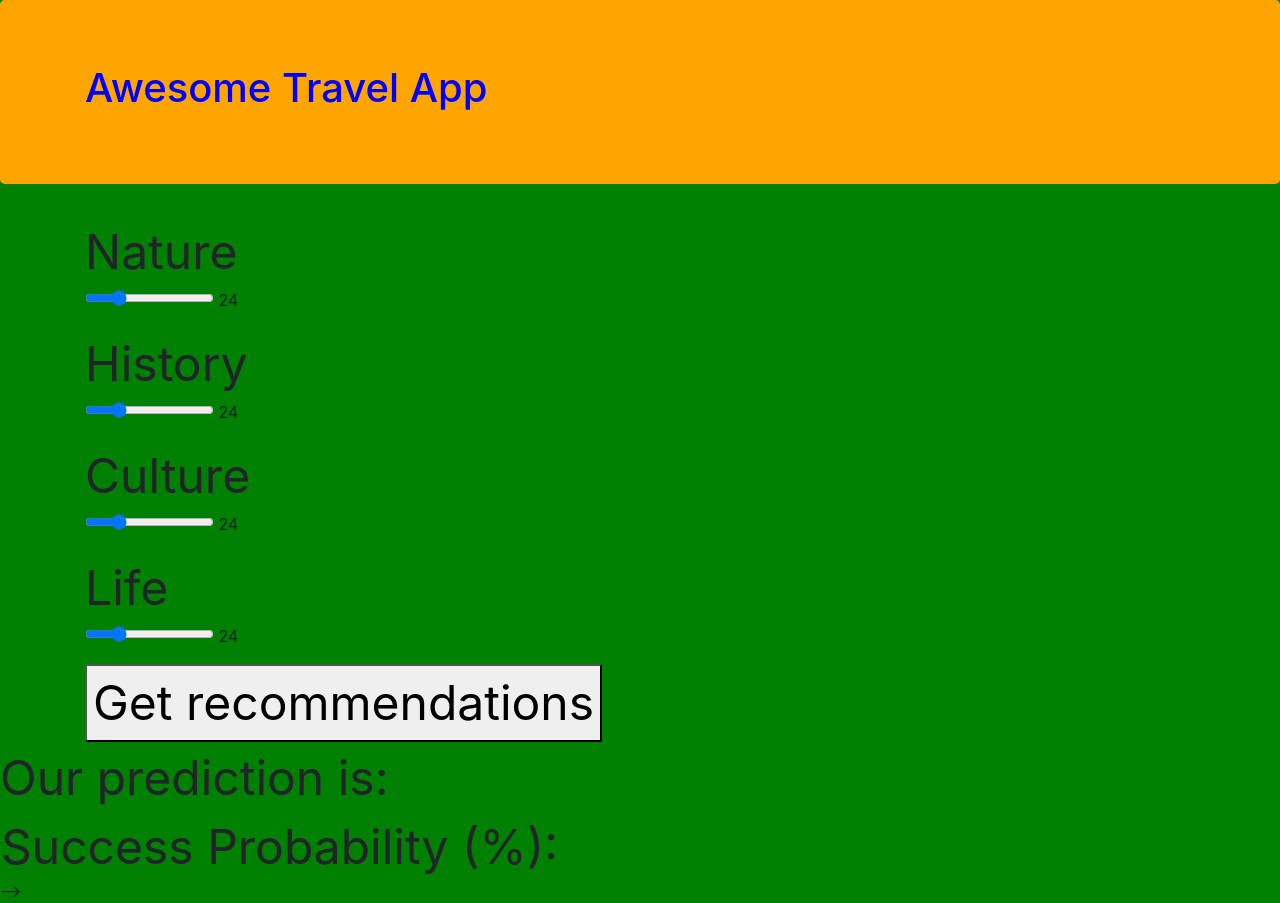
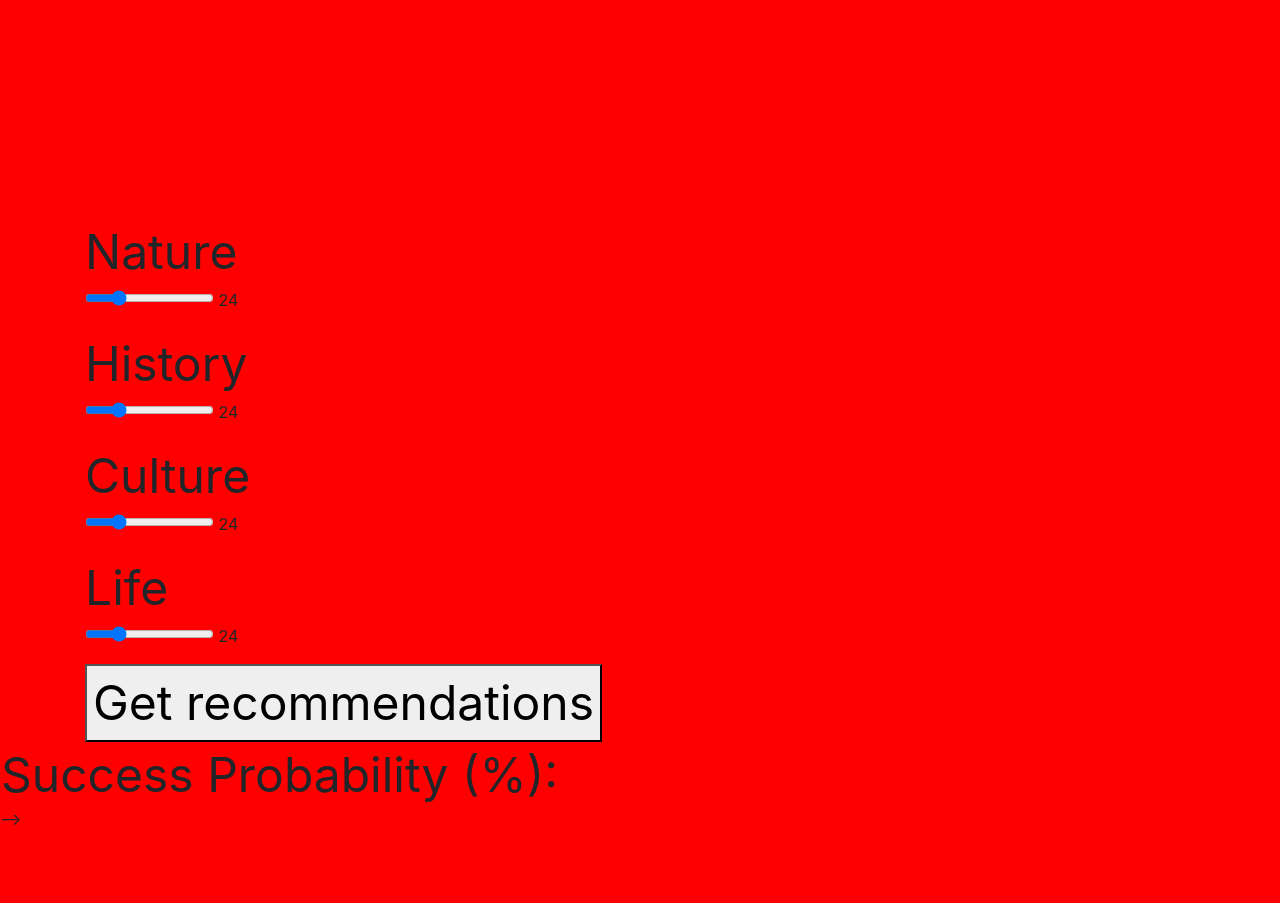
Before and after one commit to williamcottrell72/test_app, a Flask app: page / in a window 1280 px wide. After the commit the page ends 825 px from the top, so only its background shows below. Run offline with Flask 2, Linux system fonts and the light colour scheme; some libraries are stand-ins or nearby versions.

Commit message:
fixed more stuff

```diff
--- a/templates/index.html
+++ b/templates/index.html
@@ -24,13 +24,13 @@
 <!-- {background-image: url("/static/images/cat-card-samples_x1.png"); -->
 <style>
   body
-  {background-color:green;}
+  {background-color:red;}
 </style>
 
 <style>
   div.jumbotron
-  {color:blue;
-   background-color: orange}
+  {color:red;
+   background-color: red}
 </style>
 
 <body>
@@ -85,8 +85,8 @@
         <div><font size="10">Nature</font></div>
         <div>
           <form name="registrationForm">
-            <input type="range" name="ageInputName" id="nature" value="24" min="1" max="100" oninput="ageOutputId.value = nature.value">
-            <output name="ageOutputName" id="ageOutputId">24</output>
+            <input type="range" name="ageInputName1" id="nature" value="24" min="1" max="100" oninput="ageOutputId1.value = nature.value">
+            <output name="ageOutputName1" id="ageOutputId1">24</output>
           </form>
         </div>
       </div>
@@ -95,8 +95,8 @@
         <div><font size="10">History</font></div>
         <div>
           <form name="registrationForm">
-            <input type="range" name="ageInputName" id="history" value="24" min="1" max="100" oninput="ageOutputId.value = history.value">
-            <output name="ageOutputName" id="ageOutputId">24</output>
+            <input type="range" name="ageInputName2" id="history" value="24" min="1" max="100" oninput="ageOutputId2.value = history.value">
+            <output name="ageOutputName2" id="ageOutputId2">24</output>
           </form>
         </div>
       </div>
@@ -106,8 +106,8 @@
         <div><font size="10">Culture</font></div>
         <div>
           <form name="registrationForm">
-            <input type="range" name="ageInputName" id="culture" value="24" min="1" max="100" oninput="ageOutputId.value = culture.value">
-            <output name="ageOutputName" id="ageOutputId">24</output>
+            <input type="range" name="ageInputName3" id="culture" value="24" min="1" max="100" oninput="ageOutputId3.value = culture.value">
+            <output name="ageOutputName3" id="ageOutputId3">24</output>
           </form>
         </div>
       </div>
@@ -116,8 +116,8 @@
         <div><font size="10">Life</font></div>
         <div>
           <form name="registrationForm">
-            <input type="range" name="ageInputName" id="life" value="24" min="1" max="100" oninput="ageOutputId.value = life.value">
-            <output name="ageOutputName" id="ageOutputId">24</output>
+            <input type="range" name="ageInputName4" id="life" value="24" min="1" max="100" oninput="ageOutputId4.value = life.value">
+            <output name="ageOutputName4" id="ageOutputId4">24</output>
           </form>
         </div>
       </div>
@@ -136,22 +136,11 @@
 
 
 
-<!-- <table>
-  <tr>
-    <th>'Popularity of Topic'</th>
-  </tr>
-  <tr>
-    <td><input id='number5' value='3'></td>
-  <tr>
-</table> -->
 
-
-
-<font size="10">Our prediction is:</font>
 <table>
   <tr><td><font size="8" id='hard_predict'></td></tr>
   <tr><td><font size="8"> Success Probability (%): </font><font size="10" id='soft_predict'> </td></tr>
-  <tr><td><font size="12" id='nature'></td></tr>
+  <tr><td><font size="12" id='nature_res'></td></tr>
 </table>
 
     <script src="https://ajax.googleapis.com/ajax/libs/jquery/1.11.3/jquery.min.js"></script>
@@ -168,7 +157,7 @@
 
   function cool(){
     let features = {
-      'nature':+$('#nature').val(),
+      'nature':+$('#ageOutputId1').val(),
       'history':+$('#history').val(),
       'culture': +$('#culture').val(),
       'life': +$('#life').val(),
@@ -185,7 +174,7 @@
       success: (result) => {
         $('#hard_predict').html(result['prediction'] ? 'Success!' : 'You are a total failure!!!');
         $('#soft_predict').html(result['prob_succeed']);
-        $('#nature').html(result['nature']);
+        $('#nature_res').html(result['nature']);
       },
       error: (result) => {
         alert('Get your shit toogether man!');
```
